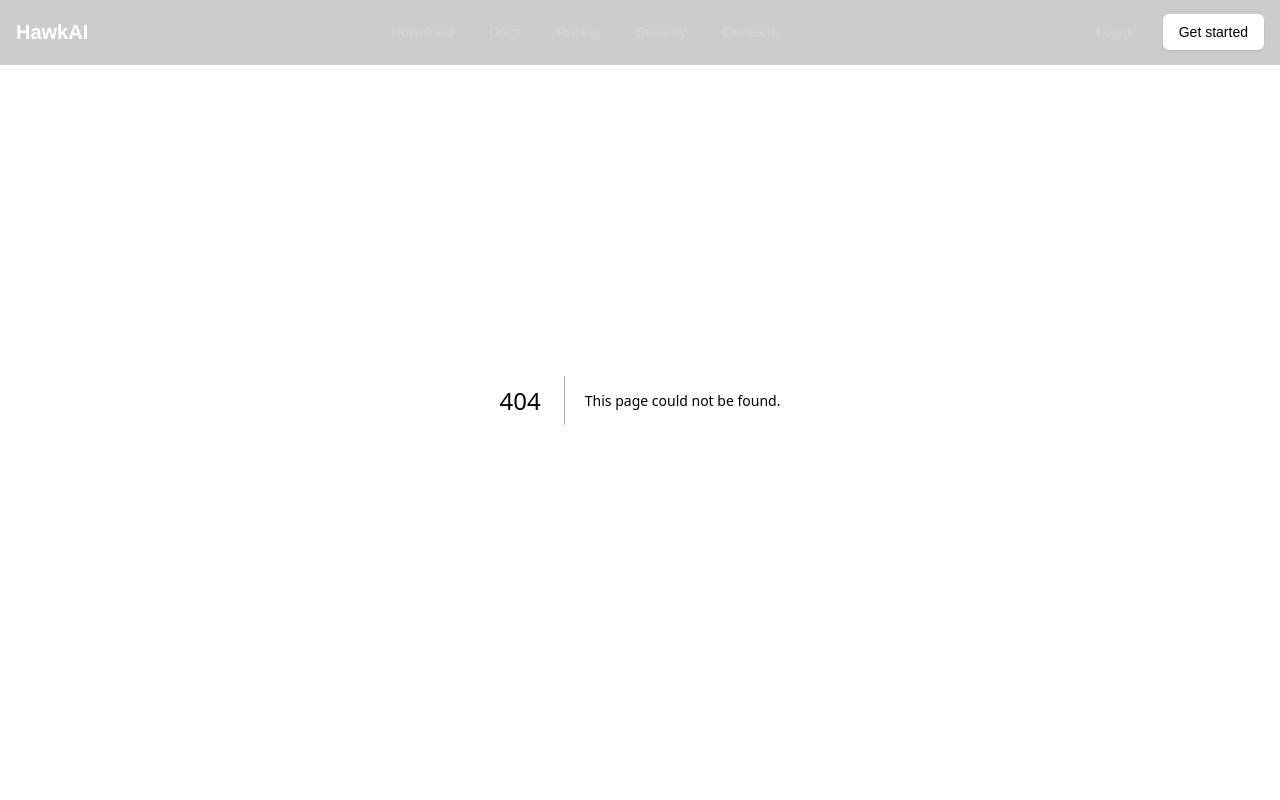
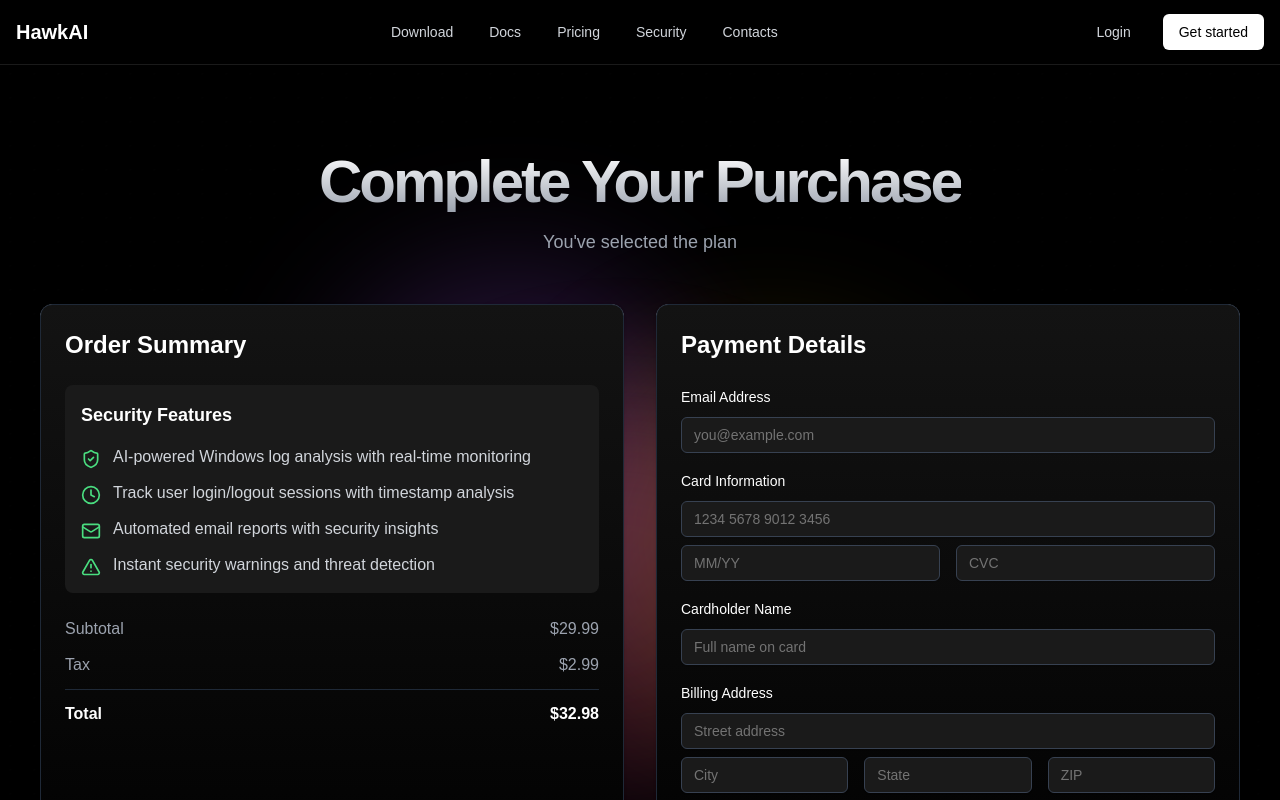
Before and after one commit to nickthelegend/hawk-ai, a Next.js app: page /billing in a window 1280 px wide. Before the commit this address had no page. Shown: the top 800 px of the page. Built offline with nearby package versions, Linux system fonts and the light colour scheme.

Commit message:
Incomplete Version : /billing added

```diff
--- /dev/null
+++ b/src/app/billing/page.tsx
@@ -0,0 +1,202 @@
+"use client"
+
+import { useState, useEffect } from 'react'
+import { useSearchParams } from 'next/navigation'
+import { motion } from 'framer-motion'
+import { Button } from "@/components/ui/button"
+import { Card, CardContent } from "@/components/ui/card"
+import { Input } from "@/components/ui/input"
+import { Label } from "@/components/ui/label"
+import { Separator } from "@/components/ui/separator"
+import { CheckIcon, ShieldCheck, Clock, Mail, AlertTriangle } from 'lucide-react'
+
+export default function BillingPage() {
+  const [selectedPlan, setSelectedPlan] = useState<string | null>(null)
+  const searchParams = useSearchParams()
+
+  useEffect(() => {
+    const plan = searchParams.get('plan')
+    if (plan) {
+      setSelectedPlan(plan)
+    }
+  }, [searchParams])
+
+  useEffect(() => {
+    const interval = setInterval(() => {
+      const stars = document.querySelector('.stars') as HTMLElement
+      if (stars) {
+        stars.style.backgroundPosition = `${Math.random() * 100}% ${Math.random() * 100}%`
+      }
+    }, 5000)
+
+    return () => clearInterval(interval)
+  }, [])
+
+  return (
+    <div className="relative min-h-screen overflow-hidden bg-[#000000]">
+      {/* Animated Background */}
+      <div className="absolute inset-0 overflow-hidden">
+        <div className="stars absolute inset-0 transition-all duration-5000 ease-in-out" style={{
+          backgroundImage: 'radial-gradient(circle at center, #ffffff03 0.5px, transparent 1px)',
+          backgroundSize: '24px 24px'
+        }} />
+        <div className="absolute top-0 left-0 w-full h-full">
+          <div className="absolute top-1/4 left-1/4 w-96 h-96 bg-purple-500/20 rounded-full filter blur-3xl animate-blob" />
+          <div className="absolute top-1/3 right-1/4 w-96 h-96 bg-yellow-500/20 rounded-full filter blur-3xl animate-blob animation-delay-2000" />
+          <div className="absolute bottom-1/4 left-1/3 w-96 h-96 bg-pink-500/20 rounded-full filter blur-3xl animate-blob animation-delay-4000" />
+        </div>
+      </div>
+
+      <main className="container relative mx-auto px-4 pt-6">
+        <section className="w-full py-12 md:py-24 lg:py-32">
+          <div className="container px-4 md:px-6">
+            <motion.div
+              initial={{ opacity: 0, y: 20 }}
+              animate={{ opacity: 1, y: 0 }}
+              transition={{ duration: 0.5 }}
+              className="flex flex-col items-center justify-center space-y-4 text-center mb-12"
+            >
+              <h1 className="bg-gradient-to-b from-white to-gray-400 bg-clip-text text-4xl font-bold tracking-tighter text-transparent sm:text-5xl xl:text-6xl/none">
+                Complete Your Purchase
+              </h1>
+              <p className="mx-auto max-w-[600px] text-gray-400 md:text-lg">
+                You've selected the {selectedPlan} plan
+              </p>
+            </motion.div>
+
+            <div className="mx-auto max-w-7xl">
+              <div className="grid gap-8 lg:grid-cols-2">
+                {/* Left Column - Order Summary */}
+                <Card className="border-gray-800 bg-gradient-to-b from-[#131313] to-black">
+                  <CardContent className="p-6">
+                    <h2 className="text-2xl font-bold text-white mb-6">Order Summary</h2>
+
+                    <div className="space-y-6">
+                      <div className="bg-[#1a1a1a] rounded-lg p-4">
+                        <h3 className="text-lg font-semibold text-white mb-4">Security Features</h3>
+                        <ul className="space-y-3">
+                          <li className="flex items-start gap-3 text-gray-300">
+                            <ShieldCheck className="h-5 w-5 text-green-400 mt-1" />
+                            <span>AI-powered Windows log analysis with real-time monitoring</span>
+                          </li>
+                          <li className="flex items-start gap-3 text-gray-300">
+                            <Clock className="h-5 w-5 text-green-400 mt-1" />
+                            <span>Track user login/logout sessions with timestamp analysis</span>
+                          </li>
+                          <li className="flex items-start gap-3 text-gray-300">
+                            <Mail className="h-5 w-5 text-green-400 mt-1" />
+                            <span>Automated email reports with security insights</span>
+                          </li>
+                          <li className="flex items-start gap-3 text-gray-300">
+                            <AlertTriangle className="h-5 w-5 text-green-400 mt-1" />
+                            <span>Instant security warnings and threat detection</span>
+                          </li>
+                        </ul>
+                      </div>
+
+                      <div className="space-y-3">
+                        <div className="flex justify-between text-gray-400">
+                          <span>Subtotal</span>
+                          <span>$29.99</span>
+                        </div>
+                        <div className="flex justify-between text-gray-400">
+                          <span>Tax</span>
+                          <span>$2.99</span>
+                        </div>
+                        <Separator className="bg-gray-800" />
+                        <div className="flex justify-between text-white font-semibold">
+                          <span>Total</span>
+                          <span>$32.98</span>
+                        </div>
+                      </div>
+                    </div>
+                  </CardContent>
+                </Card>
+
+                {/* Right Column - Payment Details */}
+                <Card className="border-gray-800 bg-gradient-to-b from-[#131313] to-black">
+                  <CardContent className="p-6">
+                    <h2 className="text-2xl font-bold text-white mb-6">Payment Details</h2>
+
+                    <form className="space-y-6">
+                      <div className="space-y-4">
+                        <div className="space-y-2">
+                          <Label htmlFor="email" className="text-white">Email Address</Label>
+                          <Input
+                            id="email"
+                            type="email"
+                            placeholder="you@example.com"
+                            className="bg-[#1a1a1a] border-gray-700 text-white"
+                          />
+                        </div>
+
+                        <div className="space-y-2">
+                          <Label htmlFor="card" className="text-white">Card Information</Label>
+                          <Input
+                            id="card"
+                            placeholder="1234 5678 9012 3456"
+                            className="bg-[#1a1a1a] border-gray-700 text-white"
+                          />
+                          <div className="grid grid-cols-2 gap-4">
+                            <Input
+                              placeholder="MM/YY"
+                              className="bg-[#1a1a1a] border-gray-700 text-white"
+                            />
+                            <Input
+                              placeholder="CVC"
+                              className="bg-[#1a1a1a] border-gray-700 text-white"
+                            />
+                          </div>
+                        </div>
+
+                        <div className="space-y-2">
+                          <Label htmlFor="name" className="text-white">Cardholder Name</Label>
+                          <Input
+                            id="name"
+                            placeholder="Full name on card"
+                            className="bg-[#1a1a1a] border-gray-700 text-white"
+                          />
+                        </div>
+
+                        <div className="space-y-2">
+                          <Label htmlFor="address" className="text-white">Billing Address</Label>
+                          <Input
+                            id="address"
+                            placeholder="Street address"
+                            className="bg-[#1a1a1a] border-gray-700 text-white"
+                          />
+                          <div className="grid grid-cols-3 gap-4">
+                            <Input
+                              placeholder="City"
+                              className="bg-[#1a1a1a] border-gray-700 text-white"
+                            />
+                            <Input
+                              placeholder="State"
+                              className="bg-[#1a1a1a] border-gray-700 text-white"
+                            />
+                            <Input
+                              placeholder="ZIP"
+                              className="bg-[#1a1a1a] border-gray-700 text-white"
+                            />
+                          </div>
+                        </div>
+                      </div>
+
+                      <Button className="w-full bg-gradient-to-b from-white to-gray-200 text-black hover:opacity-90">
+                        Complete Purchase
+                      </Button>
+
+                      <p className="text-center text-sm text-gray-400">
+                        Your payment is secured and encrypted
+                      </p>
+                    </form>
+                  </CardContent>
+                </Card>
+              </div>
+            </div>
+          </div>
+        </section>
+      </main>
+    </div>
+  )
+}
--- a/src/app/pricing/page.tsx
+++ b/src/app/pricing/page.tsx
@@ -20,6 +20,7 @@ import {
 } from "@/components/ui/accordion"
 import { CheckIcon, XIcon, HelpCircleIcon } from 'lucide-react'
 import { Tooltip, TooltipContent, TooltipProvider, TooltipTrigger } from "@/components/ui/tooltip"
+import { useRouter } from 'next/navigation'
 
 const plans = [
   {
@@ -85,8 +86,14 @@ const faqs = [
 ]
 
 export default function PricingPage() {
+  const router = useRouter()
   const [isAnnual, setIsAnnual] = useState(false)
   const [selectedPlan, setSelectedPlan] = useState<string | null>(null)
+
+  const handlePlanSelection = (planName: string) => {
+    setSelectedPlan(planName)
+    router.push(`/billing?plan=${planName}`)
+  }
 
   useEffect(() => {
     const interval = setInterval(() => {
@@ -171,7 +178,7 @@ export default function PricingPage() {
                       className={`relative overflow-hidden border-gray-800 bg-gradient-to-b from-[#131313] to-black transition-all duration-300 ${
                         selectedPlan === plan.name ? 'ring-2 ring-white' : ''
                       }`}
-                      onClick={() => setSelectedPlan(plan.name)}
+                      onClick={() => handlePlanSelection(plan.name)}
                     >
                       {plan.popular && (
                         <div className="absolute right-0 top-0">
```
